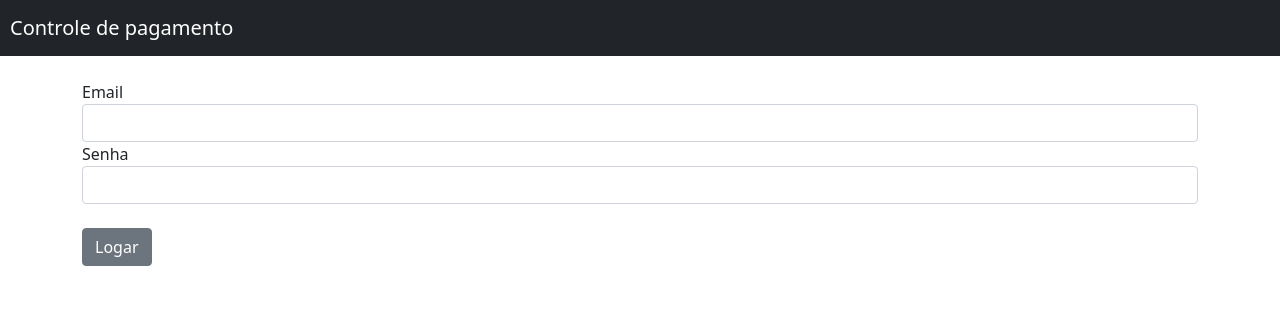
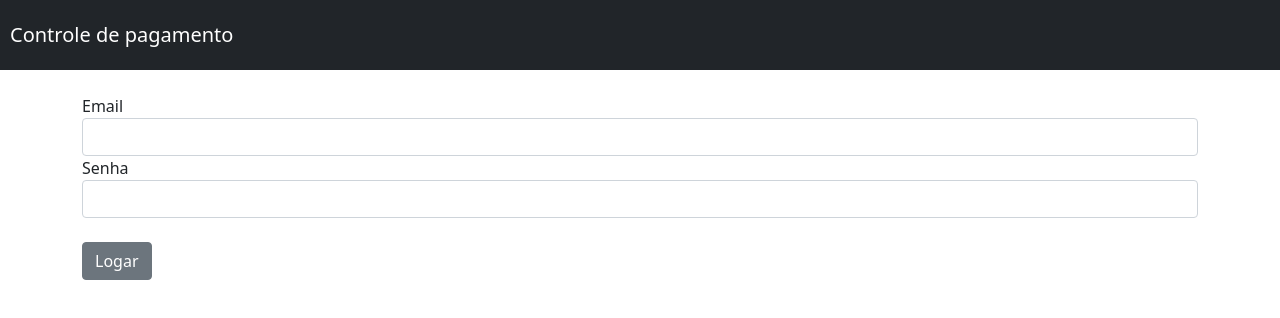
Before and after one commit to tiago123456789/app-control-payments-employees, a React (Create React App) app: page /login in a window 1280 px wide. Shown: the top 318 px of the page. Built offline with nearby package versions, Linux system fonts and the light colour scheme; no server answers.

Commit message:
Adjusts header and date filters

```diff
--- a/src/components/Header/index.js
+++ b/src/components/Header/index.js
@@ -17,7 +17,7 @@ export default (props) => {
 
   return (
     <div>
-      <Navbar color="dark" light>
+      <Navbar color="dark" light style={{ "padding": "15px 0px" }}>
         <NavbarBrand href="/employees" className="mr-auto text-white" style={{ paddingLeft: "10px" }}>Controle de pagamento</NavbarBrand>
         { authService.isAuthenticated() &&
                 <Button onClick={() => logout()} style={{ margin: "0px 10px" }}>Sair</Button>
--- a/src/pages/ListClosureMonthPayment.js
+++ b/src/pages/ListClosureMonthPayment.js
@@ -170,6 +170,9 @@ function ListClosureMonthPayment(props) {
         <div style={{ margin: "10px" }}>
           <label>Data inicial: </label>&nbsp;&nbsp;
             <input type="date" value={filters.dateInitial} onChange={(event) => changeFilterDate("dateInitial", event.target.value)} />&nbsp;
+            <br/>
+            <br/>
+
             <label>Data final: </label>&nbsp;
             <input type="date" value={filters.dateFinal} onChange={(event) => changeFilterDate("dateFinal", event.target.value)} />
         </div>
--- a/src/pages/ListSellOnCredit.js
+++ b/src/pages/ListSellOnCredit.js
@@ -65,6 +65,9 @@ function ListSellOnCredit(props) {
         <div style={{ margin: "10px" }}>
             <label>Data inicial: </label>&nbsp;&nbsp;
             <input type="date" value={filters.dateInitial} onChange={(event) => changeFilterDate("dateInitial", event.target.value)} />&nbsp;
+            <br/>
+            <br/>
+
             <label>Data final: </label>&nbsp;
             <input type="date" value={filters.dateFinal} onChange={(event) => changeFilterDate("dateFinal", event.target.value)} />
         </div>
--- a/src/pages/ListServicePerPiece.js
+++ b/src/pages/ListServicePerPiece.js
@@ -64,6 +64,9 @@ function ListServicePerPiece(props) {
         <div style={{ margin: "10px" }}>
             <label>Data inicial: </label>&nbsp;&nbsp;
             <input type="date" value={filters.dateInitial} onChange={(event) => changeFilterDate("dateInitial", event.target.value)} />&nbsp;
+            <br/>
+            <br/>
+
             <label>Data final: </label>&nbsp;
             <input type="date" value={filters.dateFinal} onChange={(event) => changeFilterDate("dateFinal", event.target.value)} />
         </div>
--- a/src/pages/ListVoucherEmployee.js
+++ b/src/pages/ListVoucherEmployee.js
@@ -65,6 +65,9 @@ function ListVoucherEmployee(props) {
         <div style={{ margin: "10px" }}>
             <label>Data inicial: </label>&nbsp;&nbsp;
             <input type="date" value={filters.dateInitial} onChange={(event) => changeFilterDate("dateInitial", event.target.value)} />&nbsp;
+            <br/>
+            <br/>
+
             <label>Data final: </label>&nbsp;
             <input type="date" value={filters.dateFinal} onChange={(event) => changeFilterDate("dateFinal", event.target.value)} />
         </div>
--- a/src/pages/ListWorkOvertimeEmployee.js
+++ b/src/pages/ListWorkOvertimeEmployee.js
@@ -65,6 +65,9 @@ function ListWorkOvertimeEmployee(props) {
         <div style={{ margin: "10px" }}>
             <label>Data inicial: </label>&nbsp;&nbsp;
             <input type="date" value={filters.dateInitial} onChange={(event) => changeFilterDate("dateInitial", event.target.value)} />&nbsp;
+            <br/>
+            <br/>
+
             <label>Data final: </label>&nbsp;
             <input type="date" value={filters.dateFinal} onChange={(event) => changeFilterDate("dateFinal", event.target.value)} />
         </div>
```
Also changed, not shown: public/sw.js (+7 -1 lines).
